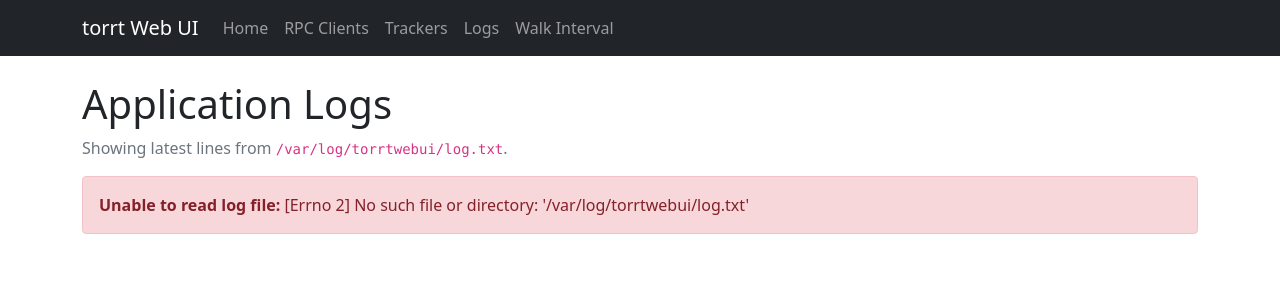
After one commit to AllikarDD/torrt-webui, a Flask app: page /logs in a window 1280 px wide. The commit adds this page. Shown: the top 300 px of the page. Run offline with Flask 3, Linux system fonts and the light colour scheme.

Commit message:
add htps

```diff
--- a/src/app.py
+++ b/src/app.py
@@ -1,5 +1,6 @@
 import os
 from flask import Flask
+from werkzeug.middleware.proxy_fix import ProxyFix
 
 from src.config import configure_app
 import src.views as views  # Import views to register routes
@@ -12,6 +13,10 @@ STATIC_DIR = os.path.join(BASE_DIR, 'static')
 app = Flask(__name__, template_folder=TEMPLATE_DIR, static_folder=STATIC_DIR)
 logger = configure_app(app)
 
+# Apply ProxyFix middleware to trust proxy headers (X-Forwarded-* headers from reverse proxy)
+# This enables Flask to detect HTTPS, client IP, and original host from proxy
+app.wsgi_app = ProxyFix(app.wsgi_app, x_for=1, x_proto=1, x_host=1, x_port=1, x_prefix=1)
+
 # Register all routes
 views.register_routes(app)
 api.register_routes(app)
--- a/src/views.py
+++ b/src/views.py
@@ -1,4 +1,6 @@
-from flask import render_template, redirect, url_for
+import os
+
+from flask import current_app, render_template, redirect, url_for
 from src.commands import get_current_walk_interval
 from src.forms import AddTorrentForm, RemoveTorrentForm, RegisterTorrentForm
 
@@ -83,6 +85,38 @@ def set_walk_interval():
     return render_template('set_walk_interval.html', current_interval=current_interval)
 
 
+def tail_log_file(log_file, max_lines=200):
+    if not log_file:
+        return None, 'Log file path is not configured.'
+
+    log_file = os.path.expanduser(log_file)
+    try:
+        with open(log_file, 'rb') as file:
+            file.seek(0, os.SEEK_END)
+            buffer = bytearray()
+            block_size = 1024
+            while file.tell() > 0 and buffer.count(b"\n") <= max_lines:
+                seek_offset = min(file.tell(), block_size)
+                file.seek(-seek_offset, os.SEEK_CUR)
+                buffer[0:0] = file.read(seek_offset)
+                file.seek(-seek_offset, os.SEEK_CUR)
+                if file.tell() == 0:
+                    break
+            lines = buffer.splitlines()
+            if len(lines) > max_lines:
+                lines = lines[-max_lines:]
+            text = b"\n".join(lines).decode('utf-8', errors='replace')
+            return text, None
+    except OSError as exc:
+        return None, str(exc)
+
+
+def logs():
+    log_file = current_app.config.get('LOG_FILE')
+    log_text, error = tail_log_file(log_file)
+    return render_template('logs.html', log_file=log_file, log_text=log_text, error=error)
+
+
 def favicon():
     from flask import send_from_directory
     return send_from_directory('static', 'favicon.ico', mimetype='image/vnd.microsoft.icon')
@@ -107,3 +141,4 @@ def register_routes(app):
     app.add_url_rule('/register', 'register_torrent', register_torrent)
     app.add_url_rule('/unregister', 'unregister_torrent', unregister_torrent)
     app.add_url_rule('/set_walk_interval', 'set_walk_interval', set_walk_interval)
+    app.add_url_rule('/logs', 'logs', logs)
--- a/templates/base.html
+++ b/templates/base.html
@@ -26,6 +26,9 @@
                     <a class="nav-link" href="/trackers">Trackers</a>
                 </li>
                 <li class="nav-item">
+                    <a class="nav-link" href="/logs">Logs</a>
+                </li>
+                <li class="nav-item">
                     <a class="nav-link" href="/set_walk_interval">Walk Interval</a>
                 </li>
             </ul>
--- /dev/null
+++ b/templates/logs.html
@@ -0,0 +1,24 @@
+{% extends 'base.html' %}
+
+{% block title %}Logs{% endblock %}
+
+{% block content %}
+<h1>Application Logs</h1>
+<p class="text-muted">Showing latest lines from <code>{{ log_file or 'unknown log file' }}</code>.</p>
+
+{% if error %}
+<div class="alert alert-danger" role="alert">
+    <strong>Unable to read log file:</strong> {{ error }}
+</div>
+{% elif log_text %}
+<div class="card">
+    <div class="card-body">
+        <pre class="mb-0">{{ log_text }}</pre>
+    </div>
+</div>
+{% else %}
+<div class="alert alert-secondary" role="alert">
+    Log file is empty or contains no readable output.
+</div>
+{% endif %}
+{% endblock %}
```
